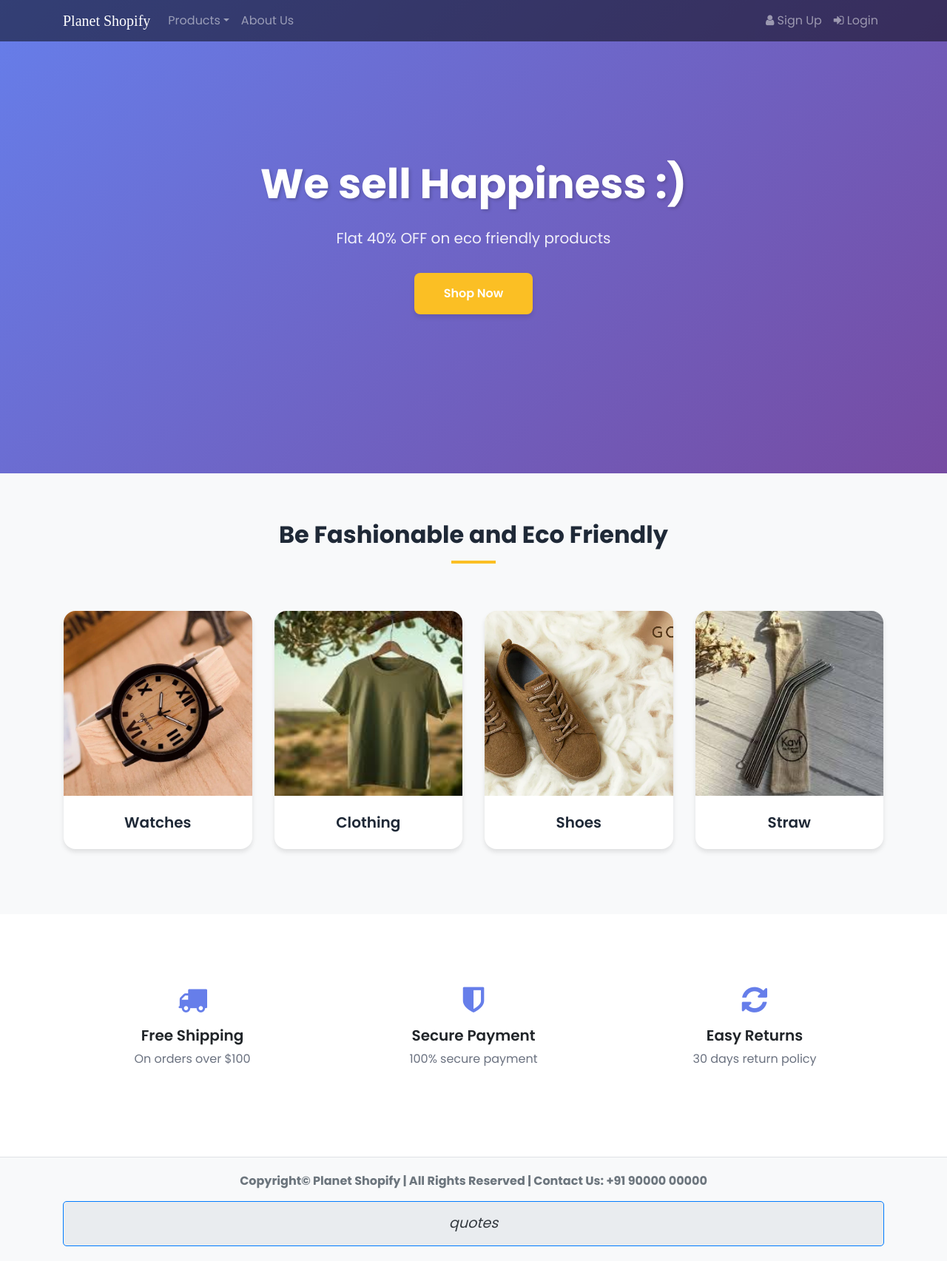
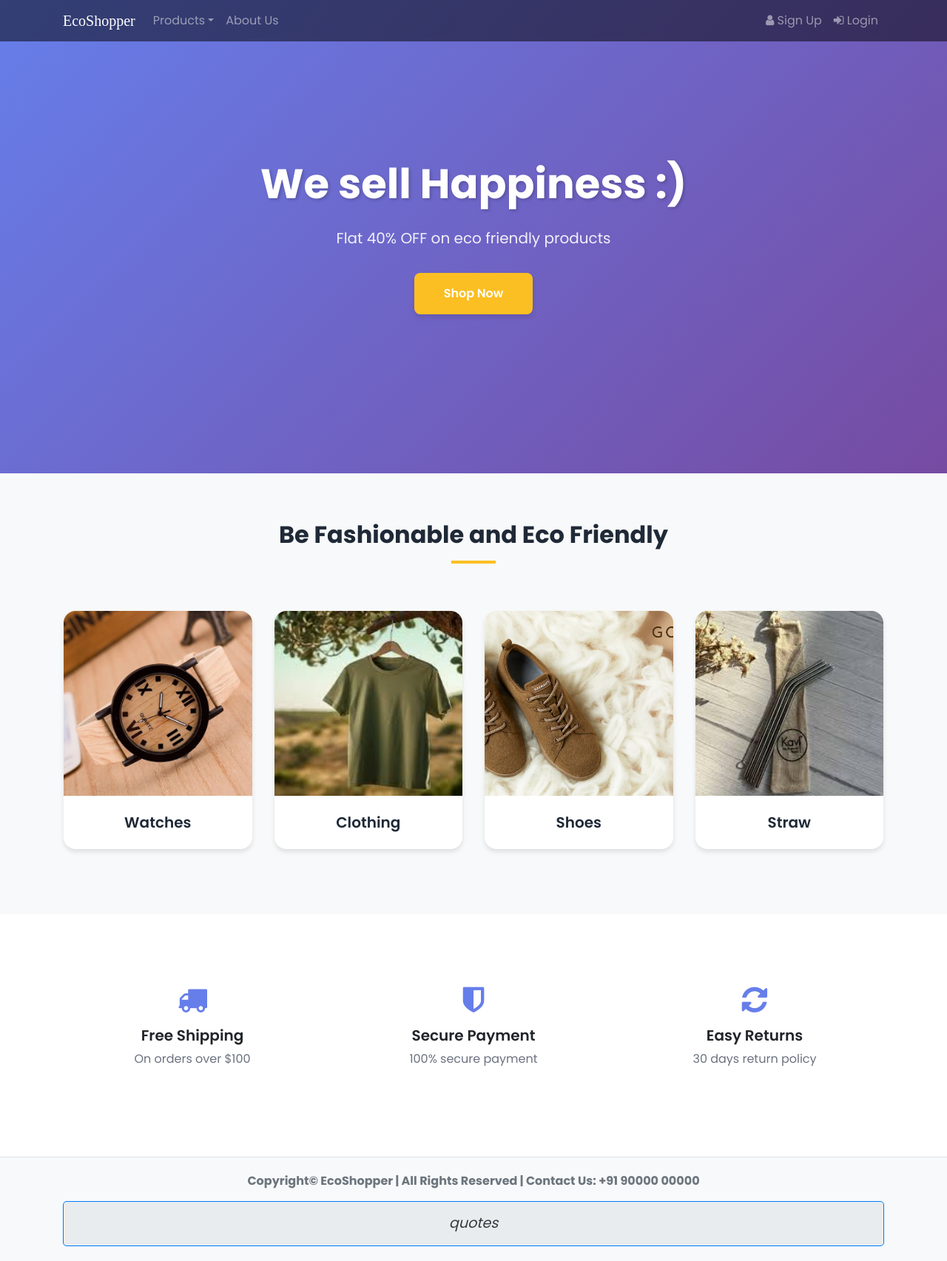
Before and after one commit to johnpradeep06/CODEATHON_2.0, a PHP site: page / in a window 1280 px wide. Shown: the whole page at 74% size. Run offline with PHP 8.4, Linux system fonts and the light colour scheme.

Commit message:
deleted all the from myphpadmin

```diff
--- a/cart.php
+++ b/cart.php
@@ -11,7 +11,7 @@ if (!isset($_SESSION['email'])) {
     <meta charset="UTF-8">
     <meta name="viewport" content="width=device-width, initial-scale=1.0">
     <meta http-equiv="X-UA-Compatible" content="ie=edge">
-    <title>Planet Shopify | Online Shopping Site for Men</title>
+    <title>EcoShopper | Online Shopping Site for Men</title>
     <link rel="stylesheet" href="https://stackpath.bootstrapcdn.com/bootstrap/4.1.3/css/bootstrap.min.css">
     <link href="https://stackpath.bootstrapcdn.com/font-awesome/4.7.0/css/font-awesome.min.css" rel="stylesheet" >
     <link href='https://fonts.googleapis.com/css?family=Delius Swash Caps' rel='stylesheet'>
--- a/ecommerce.sql
+++ b/ecommerce.sql
@@ -40,7 +40,7 @@ CREATE TABLE `products` (
 
 INSERT INTO `products` (`id`, `name`, `price`) VALUES
 (1, 'Guess 1875', 3000),
-(2, 'Guest Watch', 2500),
+
 (3, 'reusable water bottle', 500),
 (4, 'Nonos Watch', 1800),
 (5, 'Levis', 1800),
--- a/includes/footer.php
+++ b/includes/footer.php
@@ -1,7 +1,7 @@
 <footer class="footer">
     <div class="container text-center">
         <span class="text-muted">
-            <b>Copyright&copy; Planet Shopify | All Rights Reserved | Contact Us: +91 90000 00000</b>
+            <b>Copyright&copy; EcoShopper | All Rights Reserved | Contact Us: +91 90000 00000</b>
         </span>
         <div id="quote-container" class="quote-container">
             <?php
--- a/includes/header_menu.php
+++ b/includes/header_menu.php
@@ -1,6 +1,6 @@
 <nav class="navbar fixed-top navbar-expand-sm navbar-dark" style="background-color:rgba(0,0,0,0.5)">
     <div class="container">
-        <a href="index.php" class="navbar-brand" style="font-family: 'Delius Swash Caps'">Planet Shopify</a>
+        <a href="index.php" class="navbar-brand" style="font-family: 'Delius Swash Caps'">EcoShopper</a>
         <button class="navbar-toggler" type="button" data-toggle="collapse" data-target="#mynavbar">
             <span class="navbar-toggler-icon"></span>
         </button>
--- a/index.php
+++ b/index.php
@@ -7,7 +7,7 @@ session_start();
     <meta charset="UTF-8">
     <meta name="viewport" content="width=device-width, initial-scale=1.0">
     <meta http-equiv="X-UA-Compatible" content="ie=edge">
-    <title>Planet Shopify | Online Shopping Site for Men</title>
+    <title>EcoShopper | Online Shopping Site for Men</title>
     <link rel="stylesheet" href="https://stackpath.bootstrapcdn.com/bootstrap/4.1.3/css/bootstrap.min.css">
     <link href="https://stackpath.bootstrapcdn.com/font-awesome/4.7.0/css/font-awesome.min.css" rel="stylesheet">
     <link href='https://fonts.googleapis.com/css?family=Poppins:400,500,600,700' rel='stylesheet'>
--- a/products.php
+++ b/products.php
@@ -20,7 +20,7 @@ while($row = mysqli_fetch_assoc($result)) {
     <meta charset="UTF-8">
     <meta name="viewport" content="width=device-width, initial-scale=1.0">
     <meta http-equiv="X-UA-Compatible" content="ie=edge">
-    <title>Planet Shopify | Online Shopping Site for Men</title>
+    <title>EcoShopper | Online Shopping Site for Men</title>
     <link rel="stylesheet" href="https://stackpath.bootstrapcdn.com/bootstrap/4.1.3/css/bootstrap.min.css">
     <link href="https://stackpath.bootstrapcdn.com/font-awesome/4.7.0/css/font-awesome.min.css" rel="stylesheet">
     <link href='https://fonts.googleapis.com/css?family=Poppins:400,500,600,700' rel='stylesheet'>
@@ -44,7 +44,7 @@ while($row = mysqli_fetch_assoc($result)) {
             margin-bottom: 2rem;
             box-shadow: 0 4px 6px rgba(0,0,0,0.1);">
             <h1 style="font-size: 2.5rem; font-weight: 700; margin-bottom: 1rem; text-shadow: 2px 2px 4px rgba(0,0,0,0.2);">
-                Welcome to Planet Shopify!
+                Welcome to EcoShopper!
             </h1>
             <p style="font-size: 1.1rem; opacity: 0.9; max-width: 600px; margin: 0 auto;">
                 We have wide range of products for you. No need to hunt around, we have all in one place
--- a/success.php
+++ b/success.php
@@ -12,7 +12,7 @@ mysqli_query($con, $query);
     <meta charset="UTF-8">
     <meta name="viewport" content="width=device-width, initial-scale=1.0">
     <meta http-equiv="X-UA-Compatible" content="ie=edge">
-    <title>Planet Shopify | Online Shopping Site for Men</title>
+    <title>EcoShopper | Online Shopping Site for Men</title>
     <link rel="stylesheet" href="https://stackpath.bootstrapcdn.com/bootstrap/4.1.3/css/bootstrap.min.css">
     <link href="https://stackpath.bootstrapcdn.com/font-awesome/4.7.0/css/font-awesome.min.css" rel="stylesheet" >
     <link href='https://fonts.googleapis.com/css?family=Delius Swash Caps' rel='stylesheet'>
```
